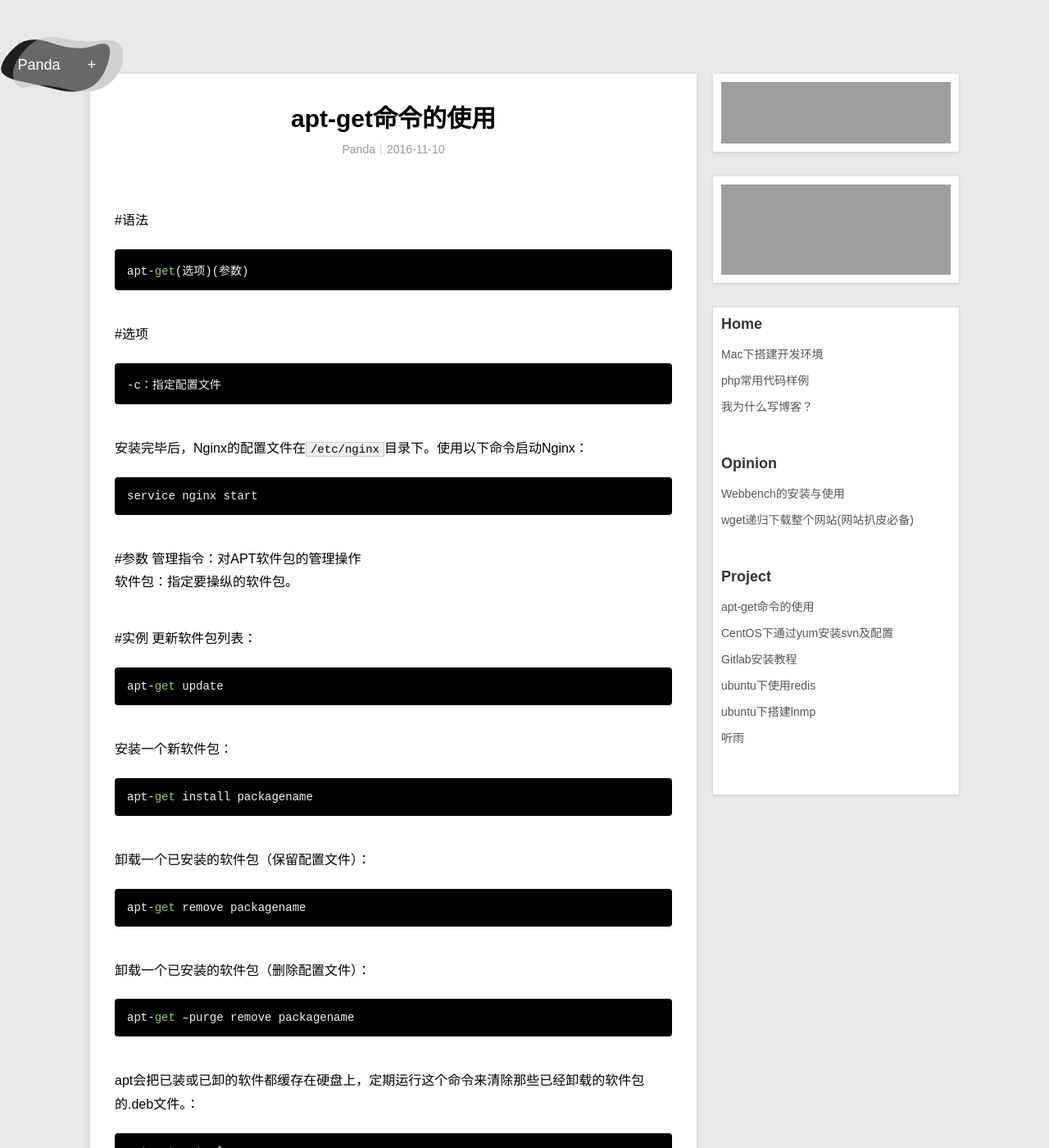
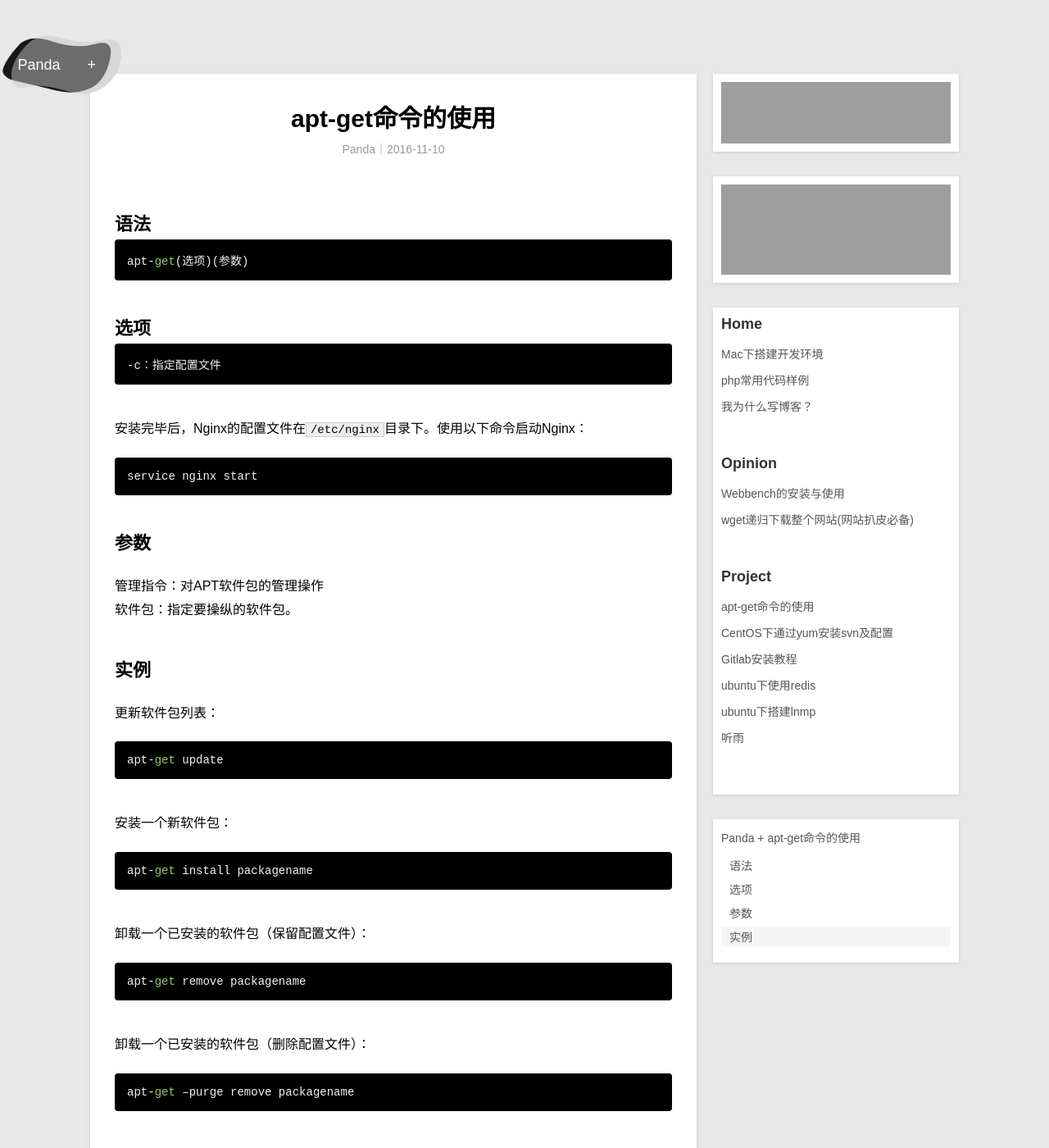
Before and after one commit to zhangpanda/blog, a Jekyll site: the page built from _posts/project/2016-11-10-apt-get.md, in a window 1280 px wide and 1400 px high. Shown: the whole window at 82% size. Built offline with Jekyll 4.4.1, drawn with Linux system fonts in a browser that asks for light colours; comment, search, counter and statistics services are not loaded; grey boxes are pictures that could not be loaded.

Commit message:
change apt-get title

```diff
--- a/_posts/project/2016-11-10-apt-get.md
+++ b/_posts/project/2016-11-10-apt-get.md
@@ -6,12 +6,12 @@ category: project
 description: apt-get命令是Debian Linux发行版中的APT软件包管理工具。所有基于Debian的发行都使用这个包管理系统。deb包可以把一个应用的文件包在一起，大体就如同Windows上的安装文件。
 ---
 
-#语法
+## 语法
 <pre>
 apt-get(选项)(参数)
 </pre>
 
-#选项
+## 选项
 <pre>
 -c：指定配置文件
 </pre>
@@ -21,12 +21,12 @@ apt-get(选项)(参数)
 service nginx start
 </pre>
 
-#参数
+## 参数
 管理指令：对APT软件包的管理操作
 <br>
 软件包：指定要操纵的软件包。
 
-#实例
+## 实例
 更新软件包列表：
 <pre>
 apt-get update
```
